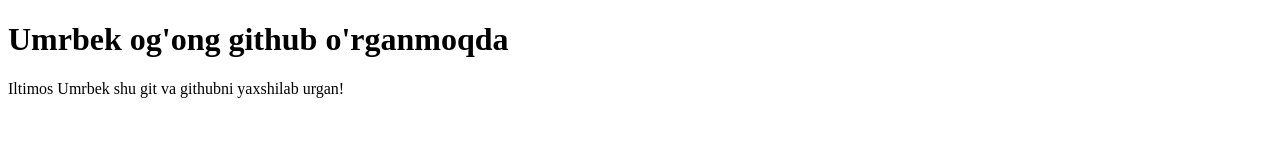
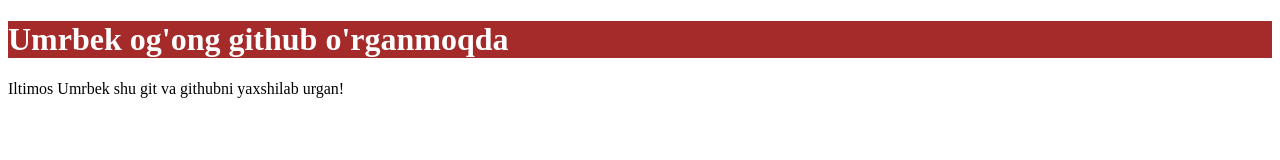
Before and after one commit to Umrbek-Xudayorovich-Tajimuratov/git-va-github-urganish, a plain HTML site: page index.html in a window 1280 px wide. Drawn offline with Linux system fonts and the light colour scheme.

Commit message:
added any.txt file, h1 take bg color

```diff
--- a/index.html
+++ b/index.html
@@ -4,6 +4,7 @@
     <meta charset="UTF-8">
     <meta http-equiv="X-UA-Compatible" content="IE=edge">
     <meta name="viewport" content="width=device-width, initial-scale=1.0">
+    <link rel="stylesheet" href="./style.css">
     <title>git va github</title>
 </head>
 <body>
--- a/style.css
+++ b/style.css
@@ -0,0 +1,4 @@
+h1{
+    background-color: brown;
+    color: white;
+}
```
Also changed, not shown: any.txt (added).
